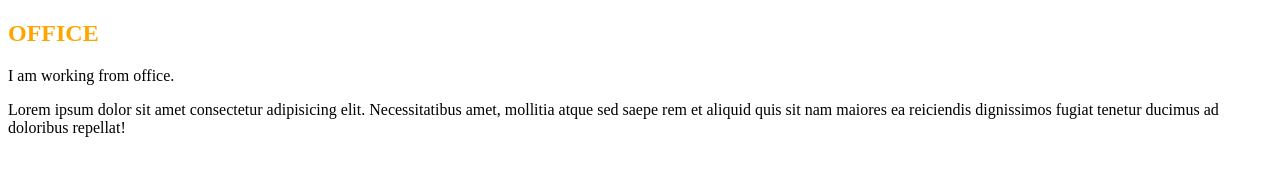
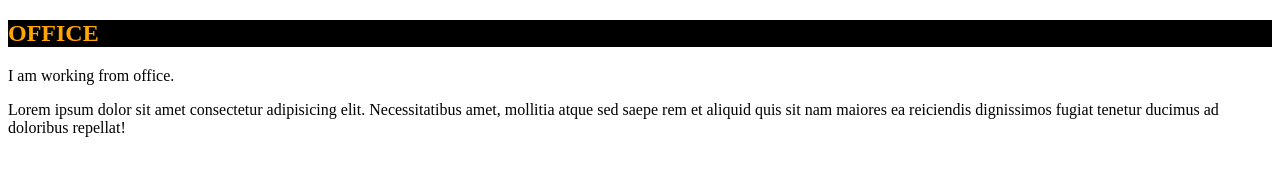
Before and after one commit to Zayar397/zayar-git-test4, a plain HTML site: page index.html in a window 1280 px wide. Drawn offline with Linux system fonts and the light colour scheme.

Commit message:
home31_8

```diff
--- a/index.html
+++ b/index.html
@@ -4,6 +4,7 @@
     <meta charset="UTF-8">
     <meta name="viewport" content="width=device-width, initial-scale=1.0">
     <title>Document</title>
+    <link rel="stylesheet" href="./style.css">
 </head>
 <body>
     <h2 style="color: orange;">OFFICE</h2>
--- /dev/null
+++ b/style.css
@@ -0,0 +1,3 @@
+h2{
+    background-color: black;
+}
```
